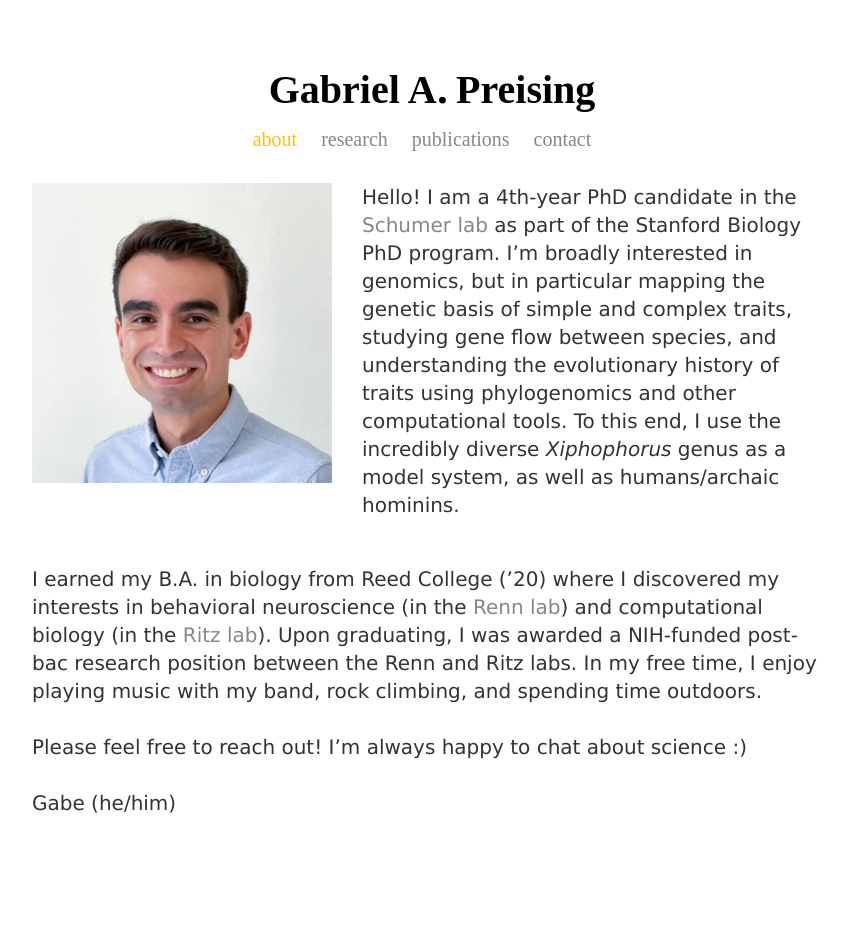
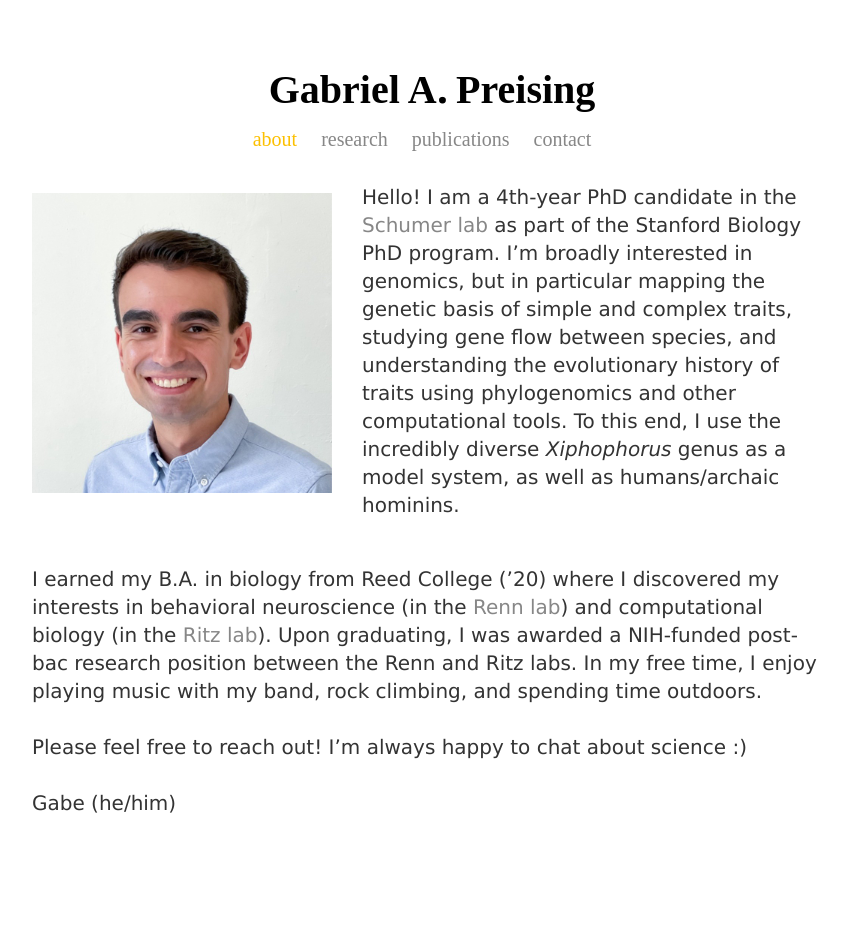
Before and after one commit to gpreising/gpreising.github.io, a Jekyll site: the page built from index.html, in a window 1280 px wide. Shown: the whole page, without its empty margins (208-1055 px from the left). Built offline with Jekyll 4.4.1, drawn with Linux system fonts in a browser that asks for light colours.

Commit message:
added top margin to photo

```diff
--- a/index.html
+++ b/index.html
@@ -10,7 +10,7 @@
 		<li><a href="/contact">contact</a></li>
 	</ul>
 </nav>
-<img src="/img/headshot2023.jpeg" alt="gabe" style="float:left;width:300px;height:300px;margin:0px 30px 10px 0px">
+<img src="/img/headshot2023.jpeg" alt="gabe" style="float:left;width:300px;height:300px;margin:10px 30px 10px 0px">
 <div class="blurb">
 	<p>Hello! I am a 4th-year PhD candidate in the <a href="https://schumerlab.com/" target="_blank">Schumer lab</a> as part of the Stanford Biology PhD program.
 		I’m broadly interested in genomics, but in particular mapping the genetic basis of simple and complex traits, studying gene flow between species, and understanding the evolutionary history of traits using phylogenomics and other computational tools.
```
